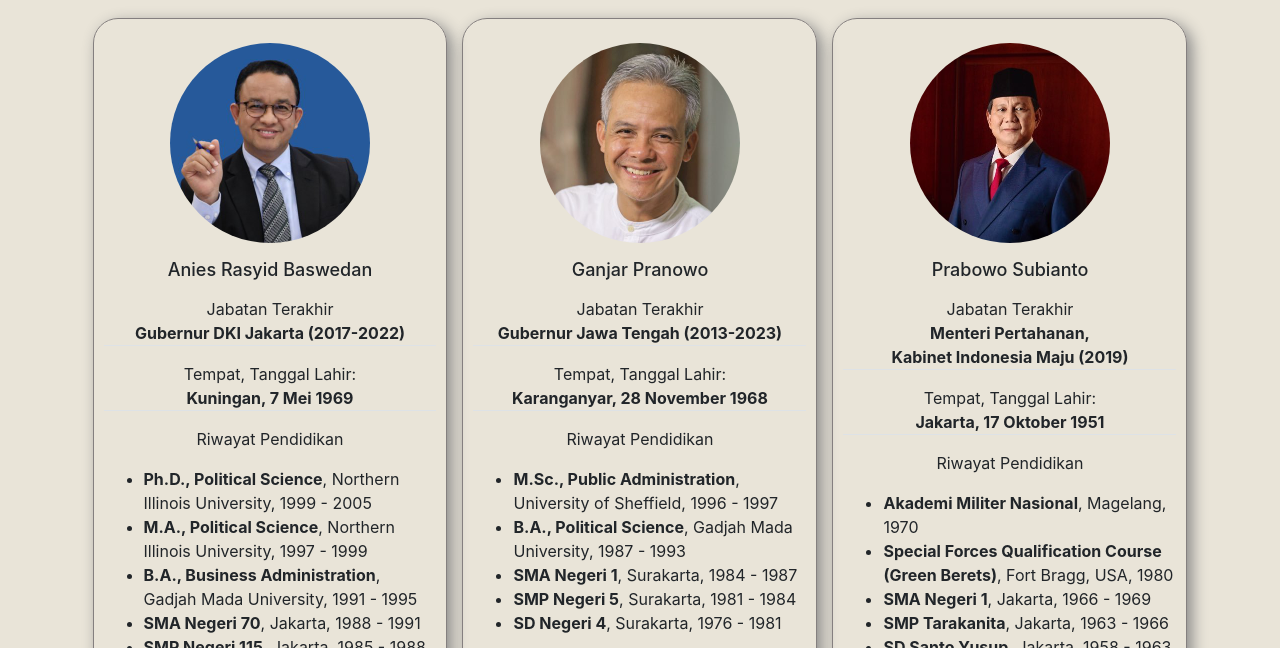
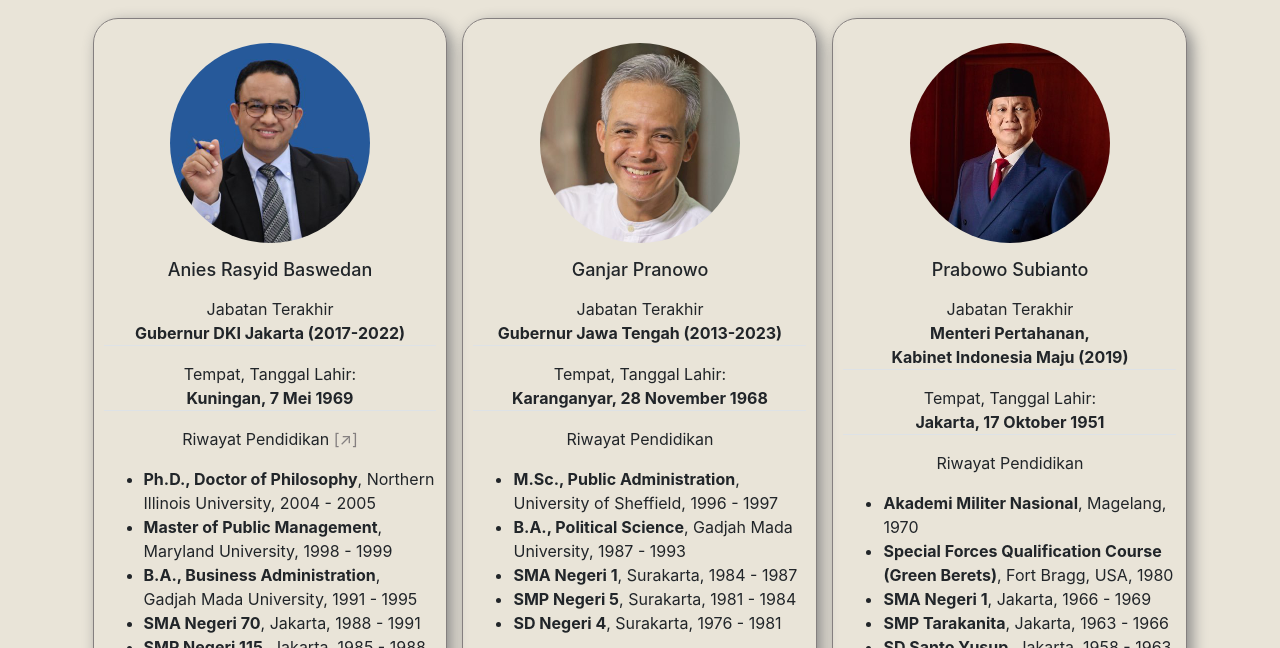
Before and after one commit to achmadrozie/kawalgagasan, a plain HTML site: page biografi.html in a window 1280 px wide. Shown: the part 152-800 px from the top of the page. Drawn offline with nearby package versions, Linux system fonts and the light colour scheme.

Commit message:
biografi anies update

```diff
--- a/biografi.html
+++ b/biografi.html
@@ -92,14 +92,16 @@
                         <p class="border-bottom" style="border-width: 1px;">Jabatan Terakhir<br><strong>Gubernur DKI Jakarta (2017-2022)</strong></p>
                         <p class="border-bottom" style="border-width: 1px;">Tempat, Tanggal Lahir:<br><strong>Kuningan, 7 Mei 1969</strong></p>
                         <p class="text-center pb-0" style="border-width: 1px;">Riwayat Pendidikan
+                          <medium> <a href="https://www.detik.com/edu/detikpedia/d-6297168/pendidikan-anies-baswedan-dari-sd-hingga-s3-sekolah-di-mana-saja" target="_blank">[↗]</a></medium>
                             <ul style="text-align:left;">
-                                <li><strong>Ph.D., Political Science</strong>, Northern Illinois University, 1999 - 2005</li>
-                                <li><strong>M.A., Political Science</strong>, Northern Illinois University, 1997 - 1999</li>
+                                <li><strong>Ph.D., Doctor of Philosophy</strong>, Northern Illinois University, 2004 - 2005</li>
+                                <li><strong>Master of Public Management</strong>, Maryland University, 1998 - 1999</li>
                                 <li><strong>B.A., Business Administration</strong>, Gadjah Mada University, 1991 - 1995</li>
                                 <li><strong>SMA Negeri 70</strong>, Jakarta, 1988 - 1991</li>
                                 <li><strong>SMP Negeri 115</strong>, Jakarta, 1985 - 1988</li>
                                 <li><strong>SD Negeri 02</strong>, Jakarta, 1979 - 1985</li>
                             </ul>
+
                         </p>
                         <p>Kebangsaan:<br><strong>Indonesia</strong></p>
                     </div>
```
